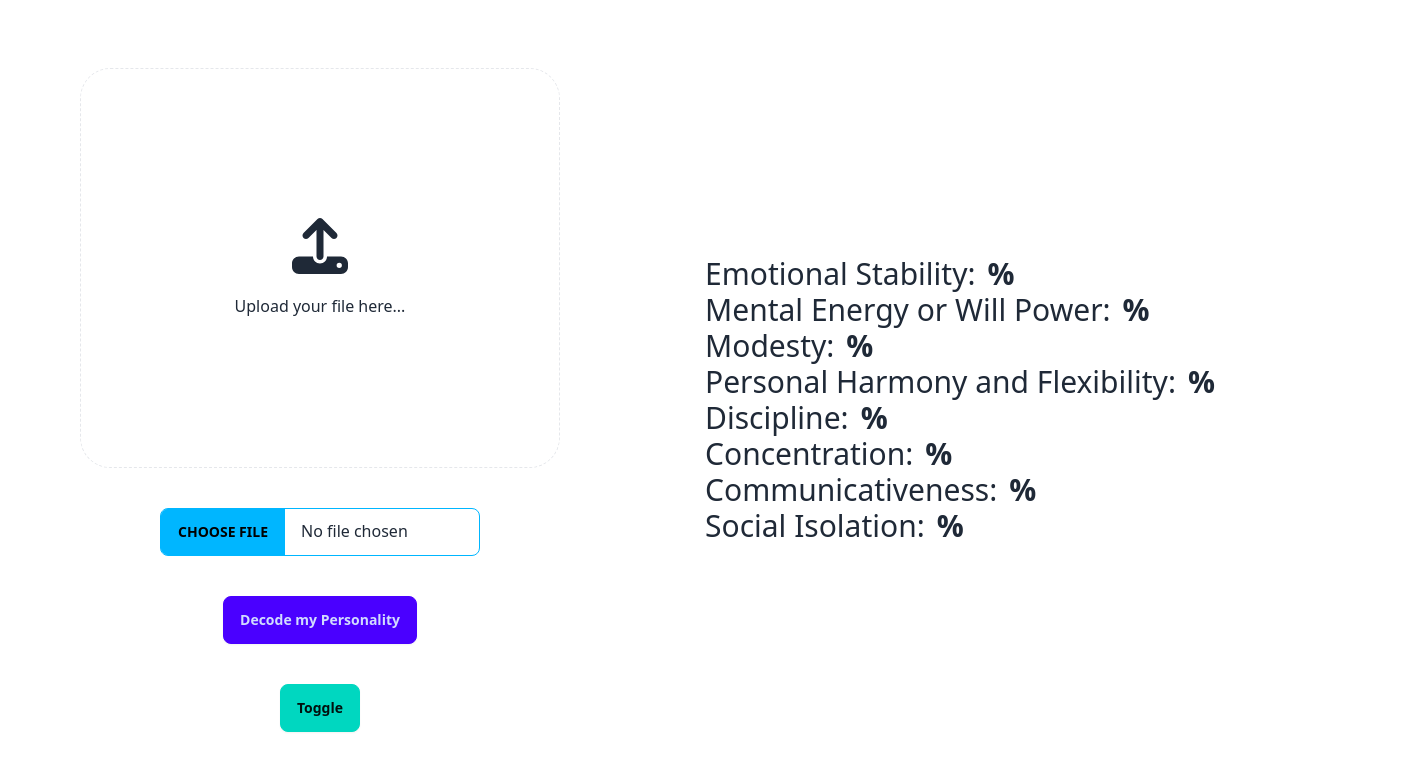
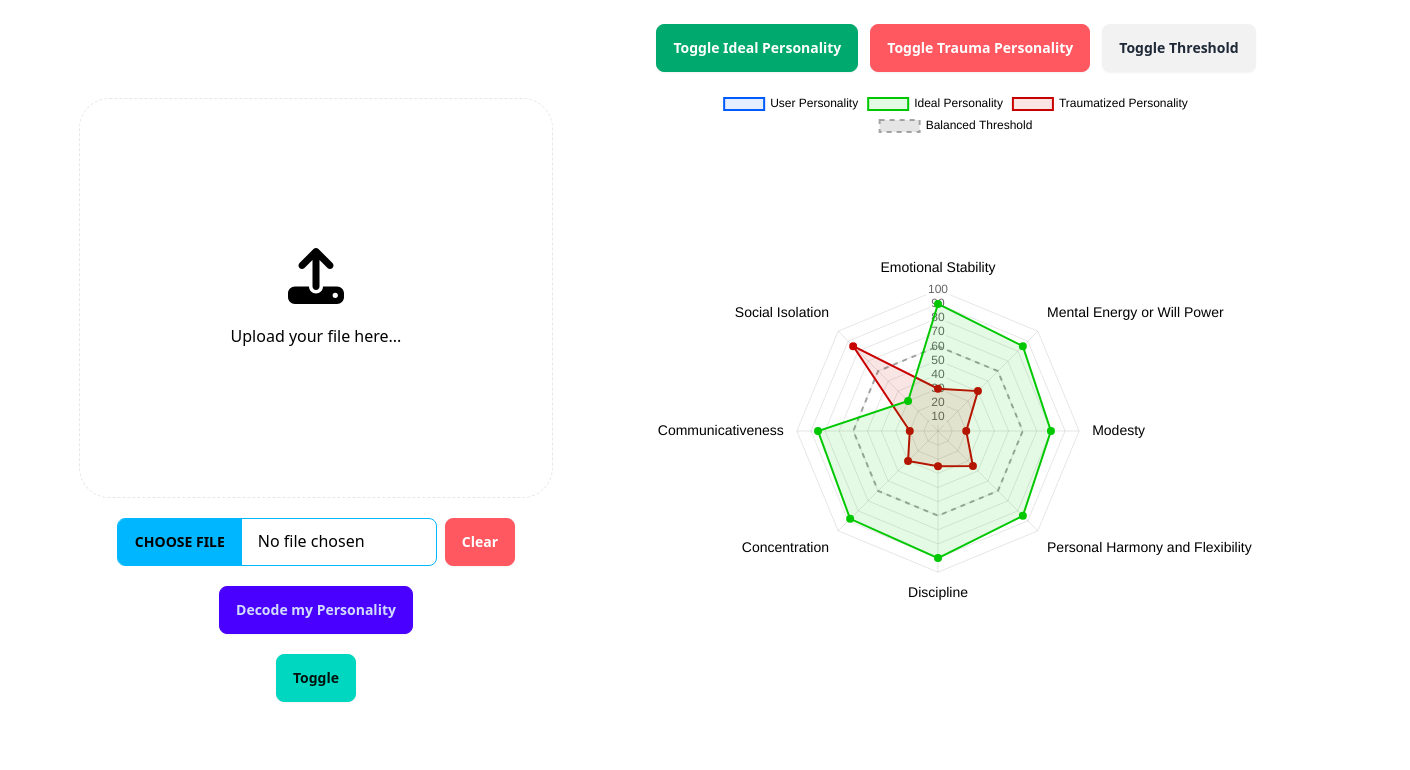
Before and after one commit to umesh-chaudhari/predict-frontend, a React (Vite) app: page / in a window 1280 px wide. Shown: the top 770 px of the page, 1410 px wide, since content can reach past the window. Built offline with nearby package versions, Linux system fonts and the light colour scheme.

Commit message:
commit for depl

```diff
--- /dev/null
+++ b/src/components/PersonalityChart.jsx
@@ -0,0 +1,122 @@
+import { useState } from "react";
+import { Radar } from "react-chartjs-2";
+
+function PersonalityChart({ userValues }) {
+  const [showIdeal, setShowIdeal] = useState(true);
+  const [showTrauma, setShowTrauma] = useState(true);
+  const [showThreshold, setShowThreshold] = useState(true);
+
+  const traitNames = [
+    "Emotional Stability",
+    "Mental Energy or Will Power",
+    "Modesty",
+    "Personal Harmony and Flexibility",
+    "Discipline",
+    "Concentration",
+    "Communicativeness",
+    "Social Isolation"
+  ];
+
+  const idealPerson = [90, 85, 80, 85, 90, 88, 85, 30];
+  const traumaPerson = [30, 40, 20, 35, 25, 30, 20, 85];
+  const threshold = [60, 60, 60, 60, 60, 60, 60, 60];
+
+  const datasets = [
+    {
+      label: 'User Personality',
+      data: userValues,
+      backgroundColor: 'rgba(0, 91, 255, 0.1)', // 🔵 Blue
+      borderColor: 'rgba(0, 91, 255, 1)',
+      borderWidth: 2,
+      pointBackgroundColor: 'rgba(0, 91, 255, 1)',
+    },
+    showIdeal && {
+      label: 'Ideal Personality',
+      data: idealPerson,
+      backgroundColor: 'rgba(0, 200, 0, 0.1)', // 🟢 Green
+      borderColor: 'rgba(0, 200, 0, 1)',
+      borderWidth: 2,
+      pointBackgroundColor: 'rgba(0, 200, 0, 1)',
+    },
+    showTrauma && {
+      label: 'Traumatized Personality',
+      data: traumaPerson,
+      backgroundColor: 'rgba(200, 0, 0, 0.1)', // 🔴 Red
+      borderColor: 'rgba(200, 0, 0, 1)',
+      borderWidth: 2,
+      pointBackgroundColor: 'rgba(200, 0, 0, 1)',
+    },
+    showThreshold && {
+      label: "Balanced Threshold",
+      data: threshold,
+      borderColor: "rgba(128, 128, 128, 0.7)", // Gray
+      borderWidth: 2,
+      borderDash: [5, 5], // Dotted line
+      pointRadius: 0,
+      fill: false,
+    }
+  ].filter(Boolean); // Removes false values
+
+  const data = { labels: traitNames, datasets };
+
+  const options = {
+    scales: {
+      r: {
+        min: 0,
+        max: 100,
+        grid: { color: 'rgba(0, 0, 0, 0.1)' },
+        angleLines: { color: 'rgba(0, 0, 0, 0.1)' },
+        pointLabels: { color: '#000', font: { size: 14 } },
+      },
+    },
+    plugins: {
+      legend: { labels: { color: '#000' } },
+      tooltip: {
+        callbacks: {
+          label: function (tooltipItem) {
+            const descriptions = [
+              "Emotional Stability: Resilience against stress.",
+              "Mental Energy: Motivation and drive.",
+              "Modesty: Humility and ego balance.",
+              "Personal Harmony: Adaptability in relationships.",
+              "Discipline: Self-control and work ethic.",
+              "Concentration: Focus and attention span.",
+              "Communicativeness: Social skills and expression.",
+              "Social Isolation: Preference for solitude."
+            ];
+            return `${descriptions[tooltipItem.dataIndex]} - ${tooltipItem.raw}%`;
+          }
+        }
+      }
+    }
+  };
+
+  return (
+    <div className="w-1/2 gap-5 m-2">
+      <div className="flex gap-3 m-4 justify-center">
+        <button
+          className={`btn ${showIdeal ? "btn-success" : "btn-outline"} text-white`}
+          onClick={() => setShowIdeal(!showIdeal)}
+        >
+          Toggle Ideal Personality
+        </button>
+        <button
+          className={`btn ${showTrauma ? "btn-error" : "btn-outline"} text-white`}
+          onClick={() => setShowTrauma(!showTrauma)}
+        >
+          Toggle Trauma Personality
+        </button>
+        <button
+          className={`btn ${showThreshold ? "btn-gray" : "btn-outline"}`}
+          onClick={() => setShowThreshold(!showThreshold)}
+        >
+          Toggle Threshold
+        </button>
+      </div>
+
+      <Radar data={data} options={options} />
+    </div>
+  );
+}
+
+export default PersonalityChart;
--- a/src/components/Predict.jsx
+++ b/src/components/Predict.jsx
@@ -1,51 +1,60 @@
-import {useEffect, useRef, useState} from "react";
+import { useEffect, useRef, useState } from "react";
 import axios from "axios";
-import {FontAwesomeIcon} from "@fortawesome/react-fontawesome";
-import {faUpload} from "@fortawesome/free-solid-svg-icons";
-import {Radar} from "react-chartjs-2";
-import {Chart, Chart as ChartJS} from "chart.js/auto"
-import AccuracyBarChart from "./AccuracyBarChart.jsx";
-import ClassificationReport from "./ClassificationReport.jsx";
-
-
+import { FontAwesomeIcon } from "@fortawesome/react-fontawesome";
+import { faUpload } from "@fortawesome/free-solid-svg-icons";
+import { Radar } from "react-chartjs-2";
+import { Chart as ChartJS } from "chart.js/auto";
+import PersonalityChart from "./PersonalityChart.jsx";
 
 function Predict() {
     const inputImage = useRef();
-    const [image, setImage] = useState()
+    const [image, setImage] = useState();
     const [imageSource, setImageSource] = useState("");
     const [loading, setLoading] = useState(false);
     const [predictions, setPredictions] = useState([]);
     const [features, setFeatures] = useState([]);
-    const [toggle, setToggle] = useState(false)
+    const [toggle, setToggle] = useState(false);
+    const [user, setUser] = useState(null);
+
+    const handleLogin = () => {
+        window.location.href = "http://localhost:5001/login";
+    };
+
+    const handleLogout = () => {
+        setUser(null);
+        localStorage.removeItem("user");
+    };
+
+    useEffect(() => {
+        const storedUser = localStorage.getItem("user");
+        if (storedUser) {
+            setUser(JSON.parse(storedUser));
+        }
+    }, []);
+
     const options = {
         scales: {
             r: {
-                min: 0, // Start at 0
-                max: 100, // End at 100
-                grid: {
-                    color: 'rgba(0, 0, 0, 0.1)', // Lighten the grid lines (light gray)
-                },
-                angleLines: {
-                    color: 'rgba(0, 0, 0, 0.1)', // Lighten the angle lines (light gray)
-                },
-                pointLabels: {
-                    color: '#000', // Make the labels black for visibility
-                    font: {
-                        size: 16, // Increase font size for the labels
-                    },
-                },
+                min: 0,
+                max: 100,
+                grid: { color: "rgba(0, 0, 0, 0.1)" },
+                angleLines: { color: "rgba(0, 0, 0, 0.1)" },
+                pointLabels: { color: "#000", font: { size: 16 } },
             },
         },
         plugins: {
-            legend: {
-                labels: {
-                    color: '#000', // Make the legend text black for better visibility
-                },
-            },
+            legend: { labels: { color: "#000" } },
         },
     };
 
     const traitNames = [
+        "Emotional Stability", "Mental Energy or Will Power", "Modesty",
+        "Personal Harmony and Flexibility", "Discipline", "Concentration",
+        "Communicativeness", "Social Isolation"
+    ];
+
+    const data = {
+        labels: [
             "Emotional Stability",
             "Mental Energy or Will Power",
             "Modesty",
@@ -54,84 +63,99 @@ function Predict() {
             "Concentration",
             "Communicativeness",
             "Social Isolation"
-    ];
-    const data = {
-        labels: traitNames,
+        ],
         datasets: [
             {
-                label: 'Personality Traits',
-                data: features,
-                backgroundColor: 'rgba(0, 91, 255, 0.1)', // Slightly transparent blue
-                borderColor: 'rgba(0, 91, 255, 1)', // Solid blue for clearer borders
+                label: 'User Personality',
+                data: features,  // Replace with actual user values from predictions
+                backgroundColor: 'rgba(0, 91, 255, 0.1)', // 🔵 Blue
+                borderColor: 'rgba(0, 91, 255, 1)',
                 borderWidth: 2,
-                pointBackgroundColor: 'rgba(0, 91, 255, 1)', // Vivid blue points
-                pointBorderColor: '#000', // Black for good contrast against the point
+                pointBackgroundColor: 'rgba(0, 91, 255, 1)',
             },
+            {
+                label: 'Ideal Personality',
+                data: [90, 85, 80, 85, 90, 88, 85, 30],  // Ideal values
+                backgroundColor: 'rgba(0, 200, 0, 0.1)', // 🟢 Green
+                borderColor: 'rgba(0, 200, 0, 1)',
+                borderWidth: 2,
+                pointBackgroundColor: 'rgba(0, 200, 0, 1)',
+            },
+            {
+                label: 'Traumatized Personality',
+                data: [30, 40, 20, 35, 25, 30, 20, 85],  // Traumatized values
+                backgroundColor: 'rgba(200, 0, 0, 0.1)', // 🔴 Red
+                borderColor: 'rgba(200, 0, 0, 1)',
+                borderWidth: 2,
+                pointBackgroundColor: 'rgba(200, 0, 0, 1)',
+            }
         ]
     };
 
 
-
-    const levels = ["Good", "Better", "Best"];
-
     function handleImage(event) {
-        const imagePreview = URL.createObjectURL(event.target.files[0])
-        setImageSource(imagePreview)
-        setImage(event.target.files[0])
+        const imagePreview = URL.createObjectURL(event.target.files[0]);
+        setImageSource(imagePreview);
+        setImage(event.target.files[0]);
     }
 
     async function decode() {
+        // if (!user) {
+        //     alert("Please log in with Google first!");
+        //     return;
+        // }
+
         setLoading(true);
         const formData = new FormData();
-        formData.append('file', image);
+        formData.append("file", image);
 
         try {
-            const response = await axios.post('http://localhost:5000/predict', formData, {
+            const response = await axios.post("http://localhost:5001/predict", formData, {
                 headers: {
-                    'Content-Type': 'multipart/form-data',
+                    "Content-Type": "multipart/form-data",
+                    //Authorization: `Bearer ${user.google_id}`, // ✅ Send user ID
                 },
             });
-            console.log("response data---",response.data)
 
-
-            const {predictions, random_values} = response.data
-            console.log(predictions);
-            console.log(random_values)
-
+            console.log("response data---", response.data);
+            const { predictions, random_values } = response.data;
             setPredictions(predictions);
             setFeatures(random_values);
-            console.log("", )
-            console.log("featu")
-            // setImageSource(`http://localhost:5000/static/${file_path}`);
-            setLoading(false)
+            setLoading(false);
         } catch (error) {
-            console.error("There was an error uploading the file!", error);
-            setLoading(false)
+            console.error("Error uploading the file!", error);
+            setLoading(false);
         }
     }
 
-
-
     return (
       <div className="flex justify-between">
-            <div className="w-1/2 h-[100vh] flex flex-col items-center justify-center gap-10">
-                <div
-                    className="border border-dashed rounded-badge w-3/4 h-2/4 flex flex-col items-center justify-center gap-5">
+          {/*<div className="absolute top-5 right-5">*/}
+          {/*    {user ? (*/}
+          {/*      <div>*/}
+          {/*          <p>Welcome, {user.name}!</p>*/}
+          {/*          <button className="btn btn-secondary" onClick={handleLogout}>*/}
+          {/*              Logout*/}
+          {/*          </button>*/}
+          {/*      </div>*/}
+          {/*    ) : (*/}
+          {/*      <button className="btn btn-primary" onClick={handleLogin}>*/}
+          {/*          Login with Google*/}
+          {/*      </button>*/}
+          {/*    )}*/}
+          {/*</div>*/}
+          <div className="w-1/2 h-[100vh] flex flex-col items-center justify-center gap-5">
+              <div className="border border-dashed rounded-badge w-3/4 h-2/4 flex flex-col items-center justify-center gap-5">
                   {imageSource ? (
-                        <img
-                            src={imageSource}
-                            alt=""
-                            className="w-full h-full rounded-badge"
-                        />
+                    <img src={imageSource} alt="" className="w-full h-full rounded-badge" />
                   ) : (
                     <>
-                            <FontAwesomeIcon icon={faUpload} className="h-14"/>
+                        <FontAwesomeIcon icon={faUpload} className="h-14" />
                         <p>Upload your file here...</p>
                     </>
                   )}
               </div>
-
-
+              <div className="row-auto flex gap-2">
                   <input
                     ref={inputImage}
                     type="file"
@@ -139,16 +163,23 @@ function Predict() {
                     className="file-input file-input-bordered file-input-info w-full max-w-xs"
                     onChange={handleImage}
                   />
+                  <button className="btn btn-error text-white" onClick={() => {
+                      setImageSource(null);
+                      setImage(null);
+                  }}>
+                      Clear
+                  </button>
+              </div>
+
               <button className="btn btn-primary" onClick={decode}>
                   Decode my Personality
               </button>
-                <button className="btn btn-accent" onClick={() => {
-                    setToggle(!toggle)
-                }}>Toggle</button>
-
+              <button className="btn btn-accent" onClick={() => setToggle(!toggle)}>
+                  Toggle
+              </button>
           </div>
 
-            <div className="w-1/2 h-[100vh] flex flex-col items-center justify-center">
+          {/*<div className="w-1/2 h-[100vh] flex flex-col items-center justify-center">
               {loading ? (
                 <button className="btn loading">
                     <span className="loading loading-spinner"></span>
@@ -156,26 +187,25 @@ function Predict() {
                 </button>
               ) : (
                 <div className="w-[900px] flex justify-center">
-                        {toggle?(
+                    {toggle ? (
                       <Radar data={data} options={options} />
-                            ):(
+                    ) : (
                       <div>
                           <ul>
                               {traitNames.map((item, index) => (
-                                        <li className="text-3xl text-start flex gap-3" key={index}>{item}:<h4 className="text-3xl font-bold">{features[index]}%</h4></li>
-                                    ))
-                                    }
+                                <li className="text-3xl text-start flex gap-3" key={index}>
+                                    {item}: <h4 className="text-3xl font-bold">{features[index]}%</h4>
+                                </li>
+                              ))}
                           </ul>
                       </div>
-                        )
-                        }
-
-                    </div>
-
                     )}
                 </div>
+              )}
+          </div>*/}
+          <PersonalityChart userValues={features} />
       </div>
     );
 }
 
-export default Predict
+export default Predict;
--- a/tailwind.config.js
+++ b/tailwind.config.js
@@ -5,4 +5,8 @@ export default {
     extend: {},
   },
   plugins: [require("daisyui")],
+  daisyui: {
+    themes: ["light"],
+    base: false
+  }
 };
```
Lines whose indentation alone changed are shown as unchanged.
